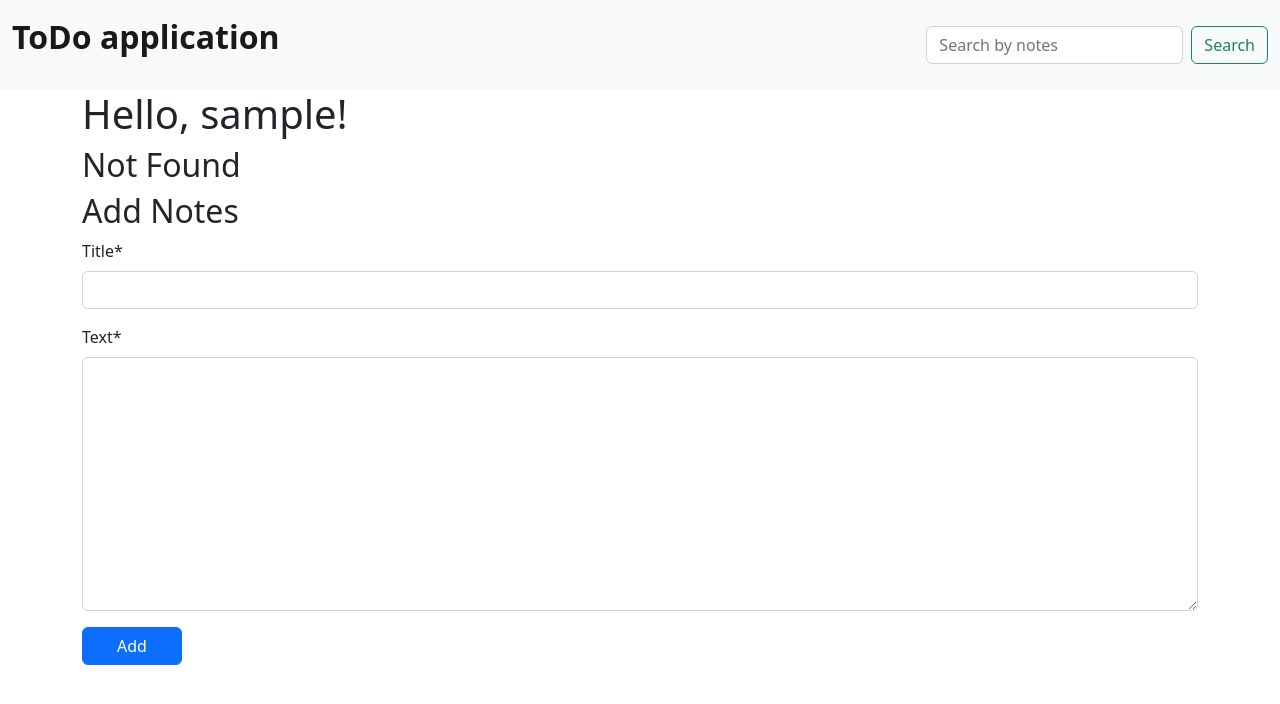
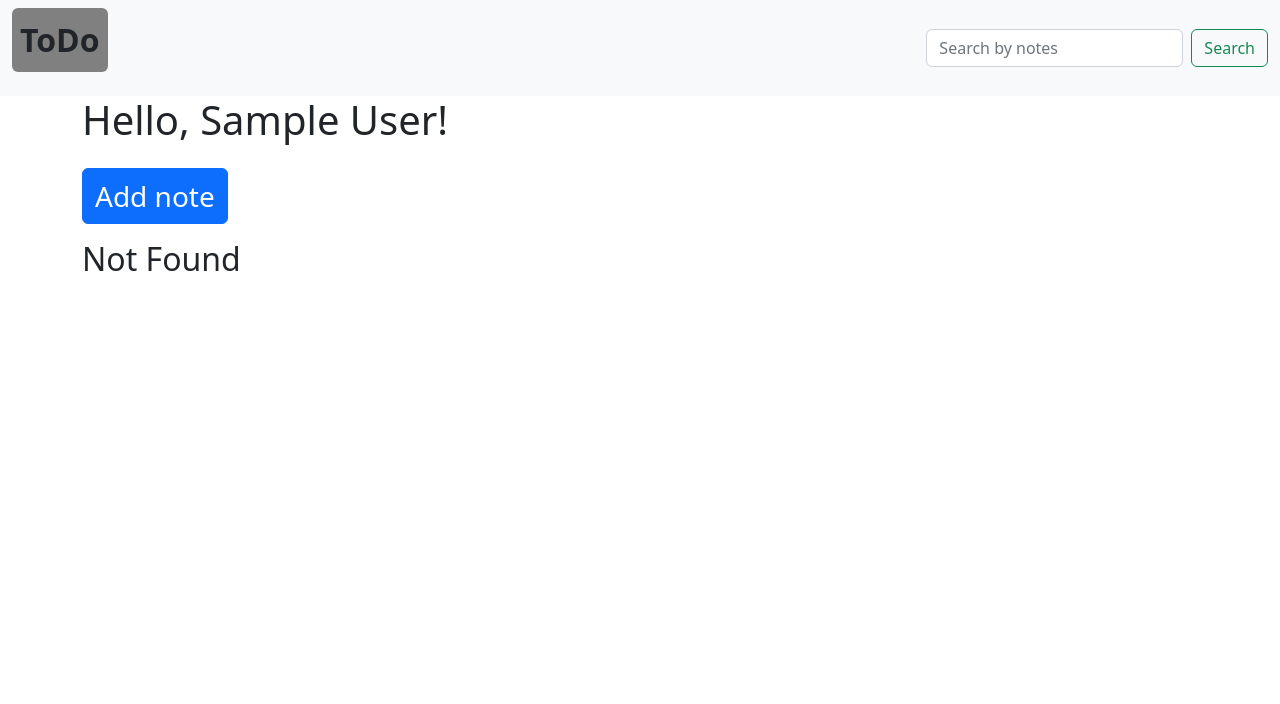
Before and after one commit to DedRobin/todo, a Django app: page / in a window 1280 px wide. Shown: the top 704 px of the page. Run offline with Django 4.2, Linux system fonts and the light colour scheme; the visitor is signed in with stand-in values (Sample User, id 1); data that the repository does not hold is empty; some libraries are stand-ins or nearby versions.

Commit message:
rendering "add note" container as model window

```diff
--- a/notes/views.py
+++ b/notes/views.py
@@ -6,7 +6,8 @@ from notes.models import Note
 
 
 def index(request):
-    username = request.user
+    first_name = request.user.first_name
+    last_name = request.user.last_name
     notes = Note.objects.order_by("-created_at")
 
     if request.method == "POST":
@@ -22,7 +23,8 @@ def index(request):
             param = request.GET.get("q")
             notes = notes.filter(Q(title__contains=param) | Q(text__contains=param))
         form = AddNoteForm()
-    return render(request, "index.html", {"notes": notes, "form": form, "username": username})
+    variables = {"notes": notes, "form": form, "first_name": first_name, "last_name": last_name}
+    return render(request, "index.html", variables)
 
 
 def delete_note(request):
--- a/templates/add_note.html
+++ b/templates/add_note.html
@@ -1,8 +1,31 @@
 {% load crispy_forms_filters %}
 
-<h2>Add Notes</h2>
-<form method="POST" class="note-form">
-    {% csrf_token %}
-    {{ form|crispy }}
-    <button type="submit" class="save btn btn-primary add-button">Add</button>
-</form>
+<!-- Button-trigger of modal window -->
+<button type="button" class="btn btn-primary my-3 fs-3" data-bs-toggle="modal" data-bs-target="#exampleModal">
+    Add note
+</button>
+
+<!-- Modal window -->
+<div class="modal fade" id="exampleModal" tabindex="-1" aria-hidden="true">
+    <div class="modal-dialog">
+        <div class="modal-content">
+            <div class="modal-header">
+                <h5 class="modal-title">Add note</h5>
+                <button type="button" class="btn-close" data-bs-dismiss="modal" aria-label="Закрыть"></button>
+            </div>
+            <div class="modal-body">
+
+
+                <form method="POST" class="note-form">
+                    {% csrf_token %}
+                    {{ form|crispy }}
+                    <div class="text-end">
+                        <button type="button" class="btn btn-secondary" data-bs-dismiss="modal">Close</button>
+                        <button type="submit" class="save btn btn-primary">Save</button>
+                    </div>
+                </form>
+
+            </div>
+        </div>
+    </div>
+</div>
--- a/templates/index.html
+++ b/templates/index.html
@@ -5,7 +5,10 @@
 {% block content %}
     {% include "navbar.html" %}
     <div class="container text-container">
-        <h1>Hello, {{ username }}!</h1>
+        <h1>Hello, {{ first_name }} {{ last_name }}!</h1>
+        <div>
+            {% include "add_note.html" %}
+        </div>
         <div class="row">
             {% if notes %}
                 {% for note in notes %}
@@ -15,12 +18,9 @@
                     {% endif %}
                     {% include "note.html" %}
                 {% endfor %}
-            </div>
             {% else %}
                 <h2>Not Found</h2>
             {% endif %}
-        <div>
-        {% include "add_note.html" %}
+            </div>
     </div>
-
 {% endblock %}
--- a/templates/navbar.html
+++ b/templates/navbar.html
@@ -1,6 +1,6 @@
 <nav class="navbar navbar-expand-lg bg-light">
     <div class="container-fluid">
-        <p class="navbar-brand fw-bold fs-2">ToDo application</p>
+        <p class="navbar fw-bold p-2 rounded fs-2" style="background-color: gray">ToDo</p>
         <form method="GET" class="d-flex navbar-form-hidden" role="search" action="/search">
             <input class="form-control me-2" type="search" placeholder="Search by notes" aria-label="Search"
                    name="q">
--- a/todo/settings.py
+++ b/todo/settings.py
@@ -122,6 +122,10 @@ USE_TZ = True
 
 STATIC_URL = 'static/'
 
+STATICFILES_DIRS = [
+    BASE_DIR / "static"
+]
+
 # Default primary key field type
 # https://docs.djangoproject.com/en/4.0/ref/settings/#default-auto-field
 
```
Also changed, not shown: templates/base.html (+5 -3 lines).
